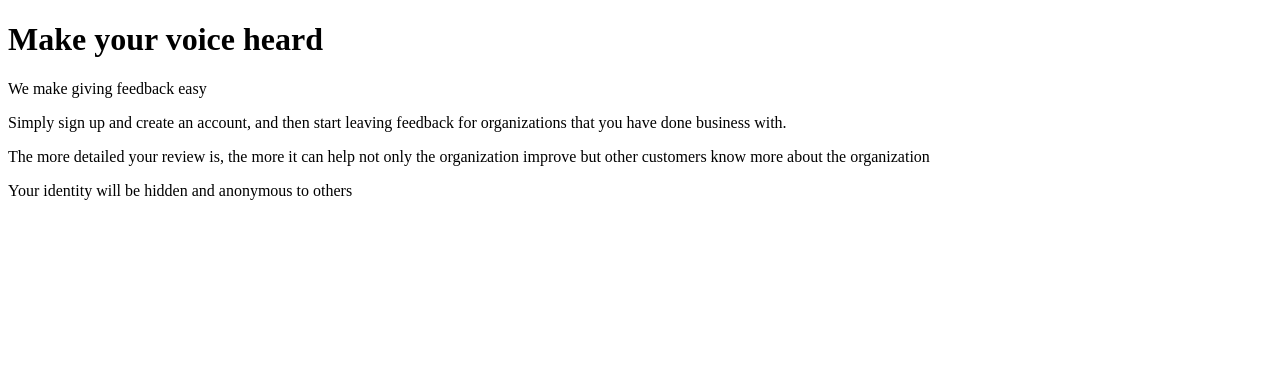
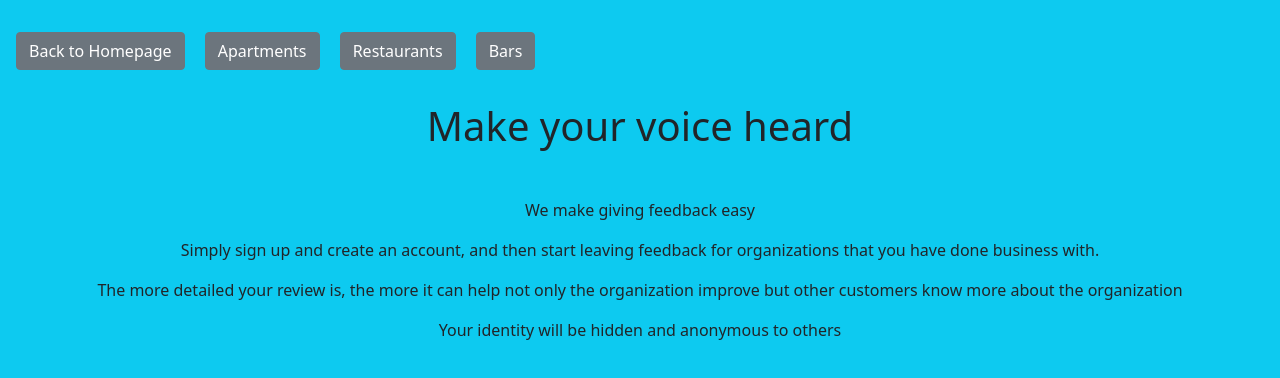
Before and after one commit to robbietonos37/RateMyBusinessOxford, a plain HTML site: page howItWorks.html in a window 1280 px wide. Drawn offline with nearby package versions, Linux system fonts and the light colour scheme.

Commit message:
Add basic nav to howItWorks page

```diff
--- a/howItWorks.html
+++ b/howItWorks.html
@@ -5,12 +5,23 @@
     <meta charset="UTF-8">
     <meta http-equiv="X-UA-Compatible" content="IE=edge">
     <meta name="viewport" content="width=device-width, initial-scale=1.0">
+    <link href="https://cdn.jsdelivr.net/npm/bootstrap@5.1.3/dist/css/bootstrap.min.css" rel="stylesheet"
+        integrity="sha384-1BmE4kWBq78iYhFldvKuhfTAU6auU8tT94WrHftjDbrCEXSU1oBoqyl2QvZ6jIW3" crossorigin="anonymous">
     <title>Document</title>
 </head>
 
-<body>
-    <h1>Make your voice heard</h1>
-    <p>We make giving feedback easy</p>
+<body class="bg-info">
+    <nav class="p-3">
+        <a href="index.html"><button class="btn btn-secondary ml-3 mt-3">Back to Homepage</button></a>
+        <a href="apartments.html" class="p-3"><button class="btn btn-secondary ml-3 mt-3">Apartments</button></a>
+        <a href="restaurants.html"><button class="btn btn-secondary ml-3 mt-3">Restaurants</button></a>
+        <a href="bars.html" class="p-3"><button class="btn btn-secondary ml-3 mt-3">Bars</button></a>
+
+
+    </nav>
+    <h1 class="text-center mb-5 mt-3">Make your voice heard</h1>
+    <div class="d-flex flex-column align-items-center">
+        <p class="font-weight-bold">We make giving feedback easy</p>
         <p>Simply sign up and create an account, and then start leaving feedback for organizations
             that you have done business with.
         </p>
@@ -18,6 +29,14 @@
             but other customers know more about the organization
         </p>
         <p>Your identity will be hidden and anonymous to others</p>
+    </div>
+
+    <script src="https://code.jquery.com/jquery-3.5.1.min.js"
+        integrity="sha256-9/aliU8dGd2tb6OSsuzixeV4y/faTqgFtohetphbbj0=" crossorigin="anonymous"></script>
+
+    <script src="https://cdn.jsdelivr.net/npm/bootstrap@5.1.3/dist/js/bootstrap.bundle.min.js"
+        integrity="sha384-ka7Sk0Gln4gmtz2MlQnikT1wXgYsOg+OMhuP+IlRH9sENBO0LRn5q+8nbTov4+1p"
+        crossorigin="anonymous"></script>
 </body>
 
 </html>
```
Lines whose indentation alone changed are shown as unchanged.
